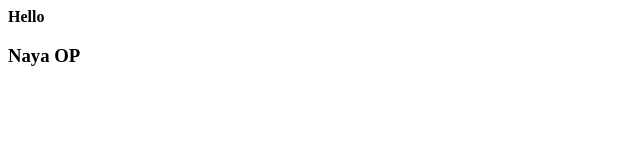
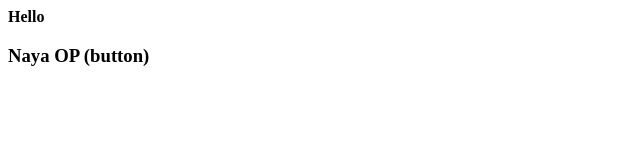
Before and after one commit to manankothari290-beep/forLearn2.0, a plain HTML site: page index.html in a window 1280 px wide. Shown: the full height of the page, 0-640 px from the left. Drawn offline with Linux system fonts and the light colour scheme.

```diff
--- a/index.html
+++ b/index.html
@@ -1,2 +1,2 @@
 <b>Hello</b>
-<h3>Naya OP</h3>
+<h3>Naya OP (button)</h3>
```
